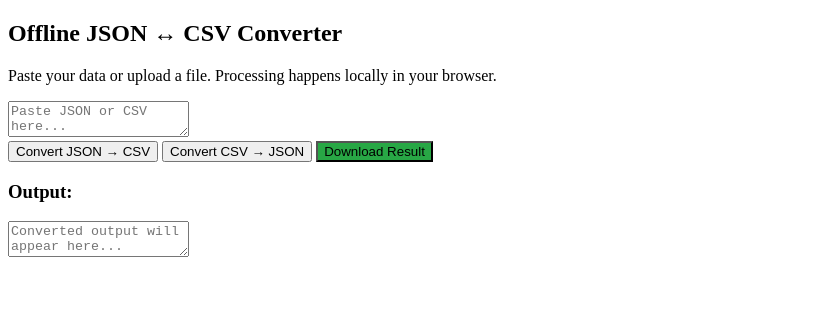
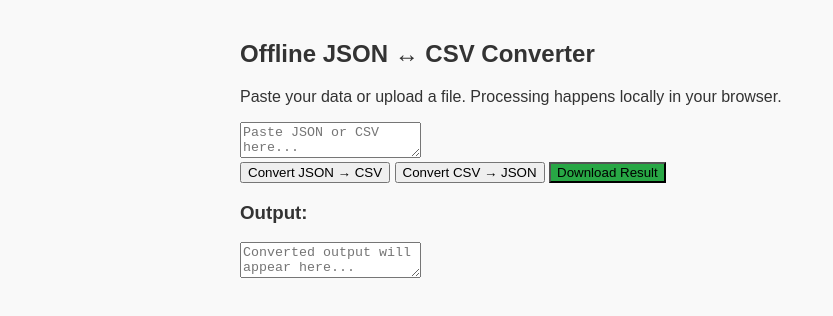
Before and after one commit to nick-codemycodes/json-csv-converter, a plain HTML site: page index.html in a window 1280 px wide. Shown: the whole page, without its empty margins (0-833 px from the left). Drawn offline with Linux system fonts and the light colour scheme.

Commit message:
style(body): Add width, margin,  padding and color styles

```diff
--- a/index.html
+++ b/index.html
@@ -4,7 +4,8 @@
     <meta charset="UTF-8">
     <title>Local JSON/CSV Converter</title>
     <style>
-    </style>
+        body { font-family: sans-serif; max-width: 800px; margin: 40px auto; padding: 0 20px; background: #f9f9f9; color: #333; }
+        </style>
 </head>
 <body>
 
@@ -26,6 +27,7 @@
 
 <script>
 
+
 </script>
 
 </body>
```
